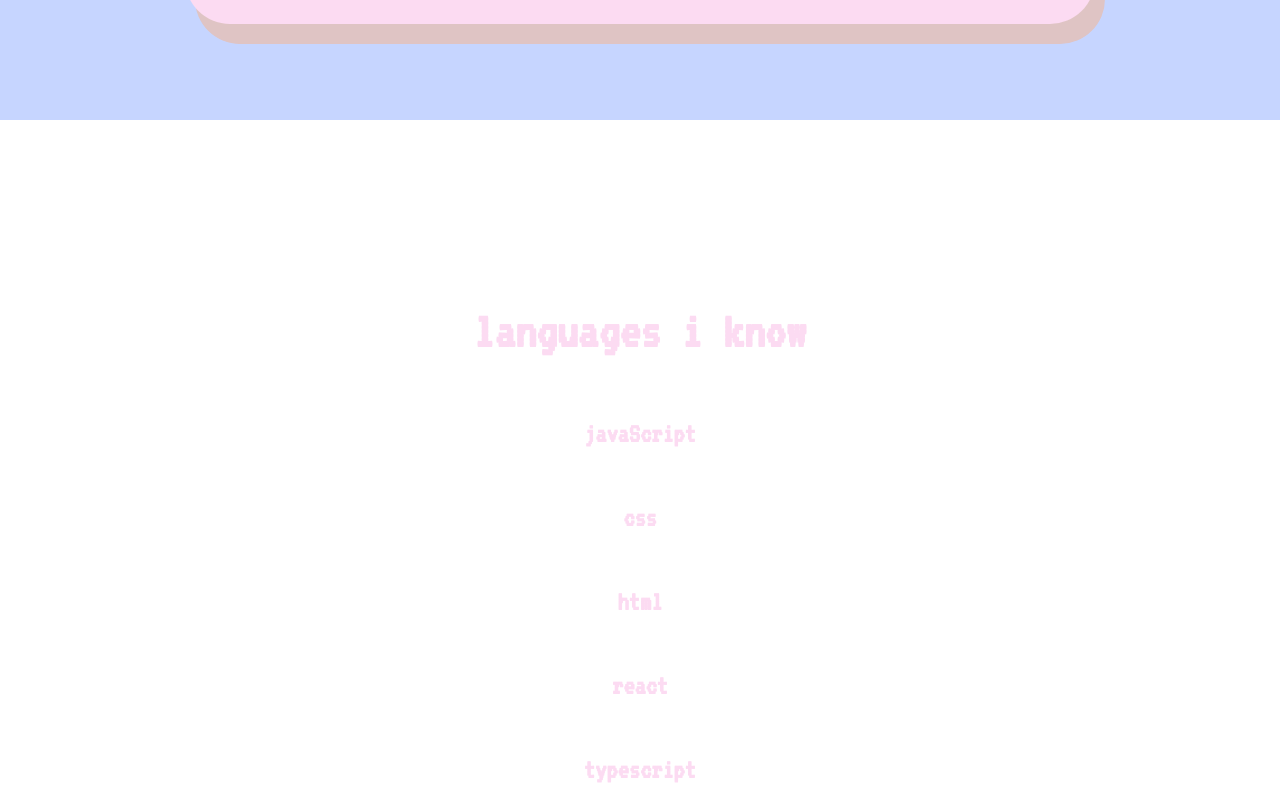
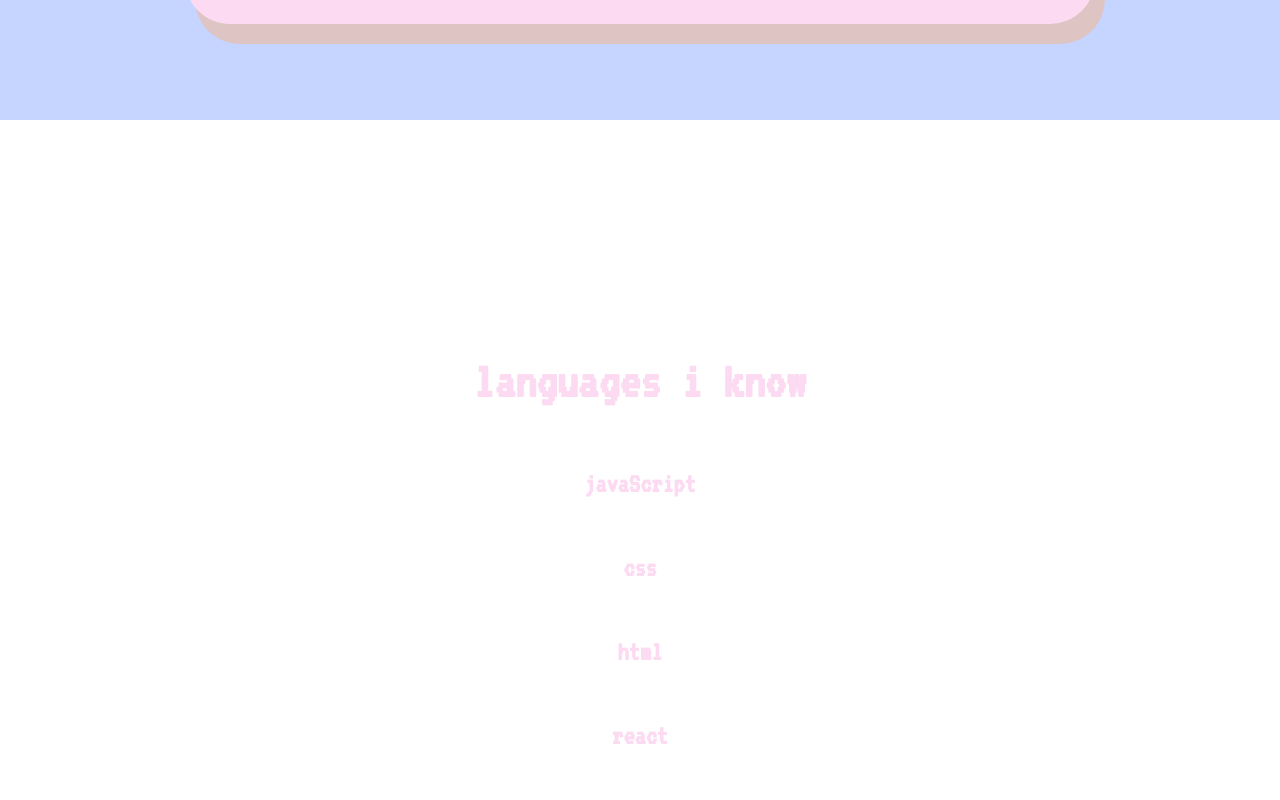
Before and after one commit to TaylorWill94/taylor-will-portfolio-pink, a React (Create React App) app: page / in a window 1280 px wide. Shown: the part 1600-2400 px from the top of the page. Built offline with nearby package versions, Linux system fonts and the light colour scheme.

Commit message:
Adss the vh, margin, padding back to the languages comp

```diff
--- a/src/Components/Languages/Languages.css
+++ b/src/Components/Languages/Languages.css
@@ -5,9 +5,9 @@
     display: flex;
     flex-direction: column;
     font-family: "VT323", monospace;
-    /* margin: 50px;
+    margin: 50px;
     padding: 50px;
-    height: 75vh; */
+    height: 75vh;
     text-align: center;
     color: #fcdbf2;
     cursor: pointer;
@@ -23,9 +23,6 @@
     color: #fcdbf2;
   }
 }
-
-/* @media screen and (min-width: 798px) {
-} */
 
 @media screen and (min-width: 987px) {
   .languages {
```
